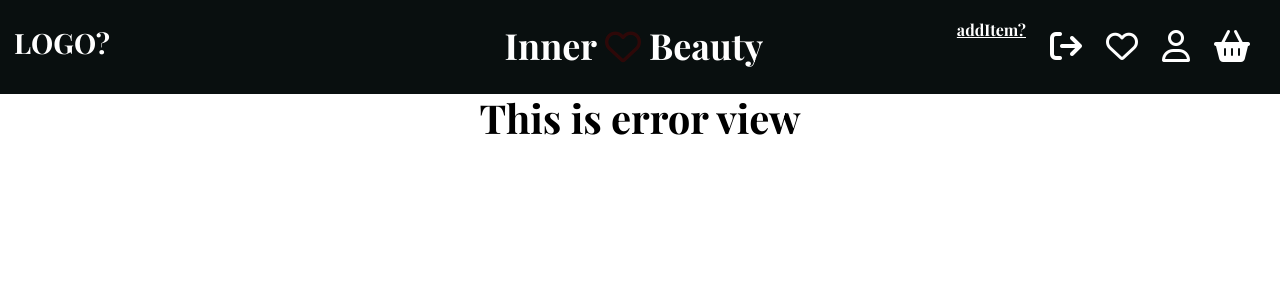
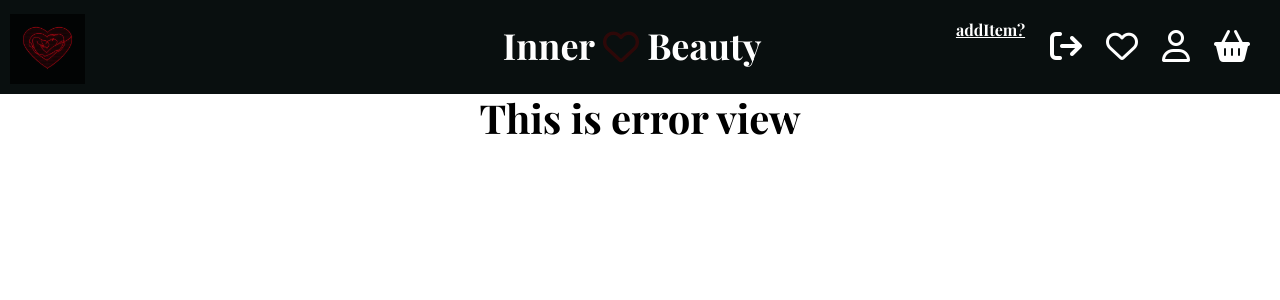
Before and after one commit to KrlJrvts/innerbeautyfront, a Vue app: page /error in a window 1280 px wide. Shown: the top 300 px of the page. Built offline with nearby package versions, Linux system fonts and the light colour scheme; a web font is replaced by a local one.

Commit message:
WIP with productview

```diff
--- a/src/App.vue
+++ b/src/App.vue
@@ -1,8 +1,8 @@
 <template>
     <nav v-if="!isHomepage && !isLoginPage && !isRegisterPage">
         <div class="row homepage-brand-row col-12">
-            <div class="col d-flex justify-content-start p-3">
-                <h3>LOGO? </h3>
+            <div class="col d-flex justify-content-start  mt-1">
+                <img src="./assets/Logo.jpg" style="height: 70px; width: 75px; opacity: 0.7">
             </div>
             <div class="col-6 d-flex justify-content-center p-2 ">
                 <router-link class="homepage-brand-name" to="/">Inner
--- a/src/components/Navbar.vue
+++ b/src/components/Navbar.vue
@@ -1,7 +1,7 @@
 <template>
     <div class="row col-12">
-        <div class="col d-flex justify-content-start p-3">
-            <h3>LOGO? </h3>
+        <div class="col d-flex justify-content-start m-1">
+            <img src="../assets/Logo.jpg" style="height: 70px; width: 75px; opacity: 0.5">
         </div>
         <div class="col-6 d-flex justify-content-center p-2 ">
             <a class="homepage-brand-name" @click="pushToHome">Inner
--- a/src/views/ProductsView.vue
+++ b/src/views/ProductsView.vue
@@ -1,5 +1,5 @@
-<template>
-    <section>
+<template xmlns="http://www.w3.org/1999/html">
+    <section id="product-view">
         <div class="container products-container">
             <div class="row d-flex justify-content-center products-select-row ">
                 <select v-model="selectedCountryId" class="form-select w-25 m-5 country-select-products"
@@ -8,7 +8,6 @@
                     <option v-for="country in countries"
                             :key="country.countryId"
                             :value="country.countryId">{{ country.countryName }}</option>
-
                 </select>
                 <select v-model="selectedBloodGroupId" class="form-select w-25 m-5 bloodgroup-select-products"
                         aria-label="Default select example">
@@ -38,6 +37,9 @@
                 </div>
             </div>
         </div>
+    </section>
+    <section id="product-view-second">
+
     </section>
 </template>
 
@@ -103,7 +105,6 @@ export default {
 
 
     methods: {
-
         getBloodTypes() {
             this.$http.get("/bloodgroup/all")
                 .then(response => {
@@ -159,7 +160,14 @@ export default {
 
 <style scoped>
 
+#product-view {
+    height: 100vh;
 
+}
+#product-view-second {
+    background-image: url("../assets/grunge-black-concrete-textured-background.jpg");
+
+}
 
 .products-container {
 
@@ -167,7 +175,7 @@ export default {
 
 .products-select-row {
     position: relative;
-    right: 2%;
+    right: 1%;
 }
 
 .product-card-row {
```
Also changed, not shown: src/assets/Logo.jpg (added), src/assets/logo.png (deleted).
